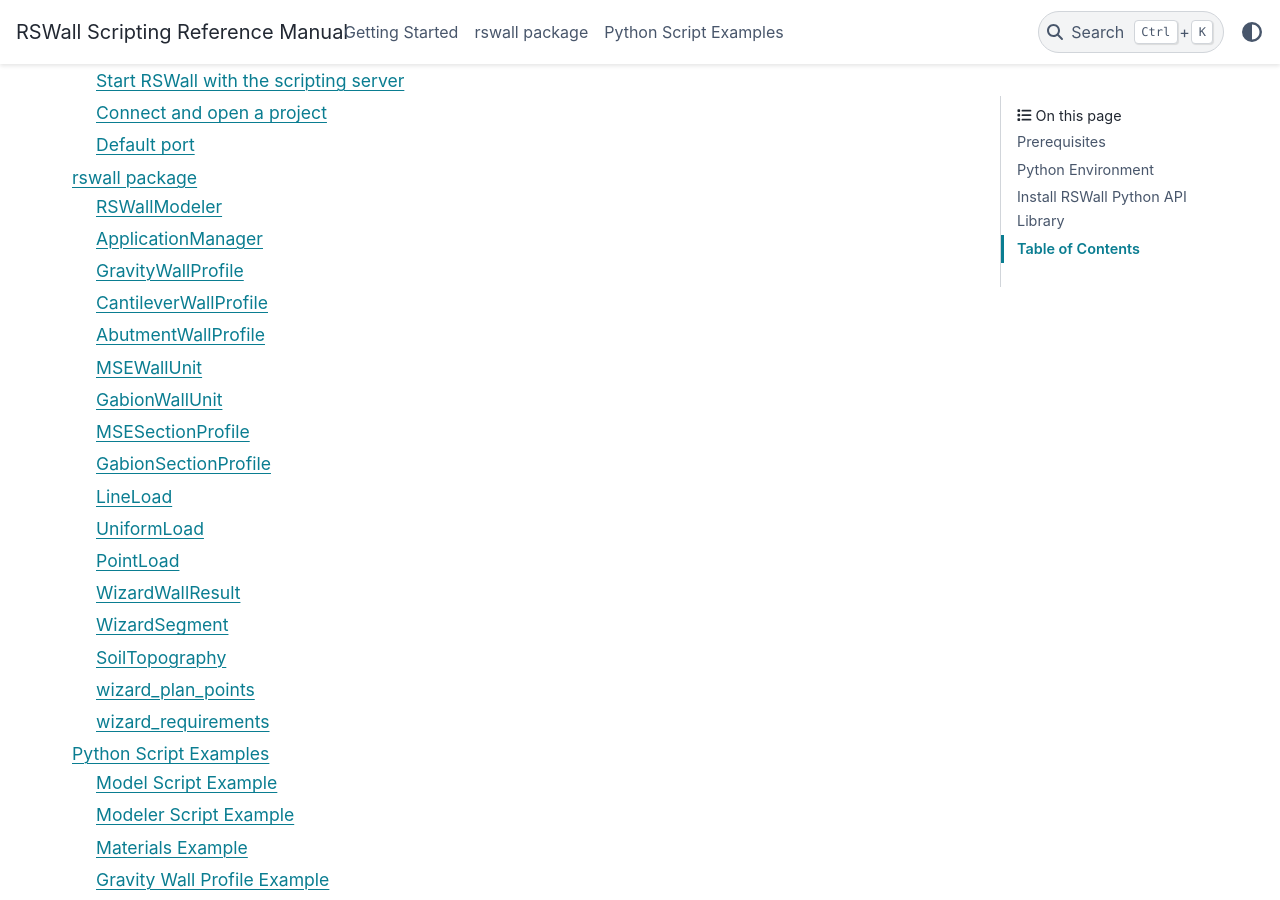
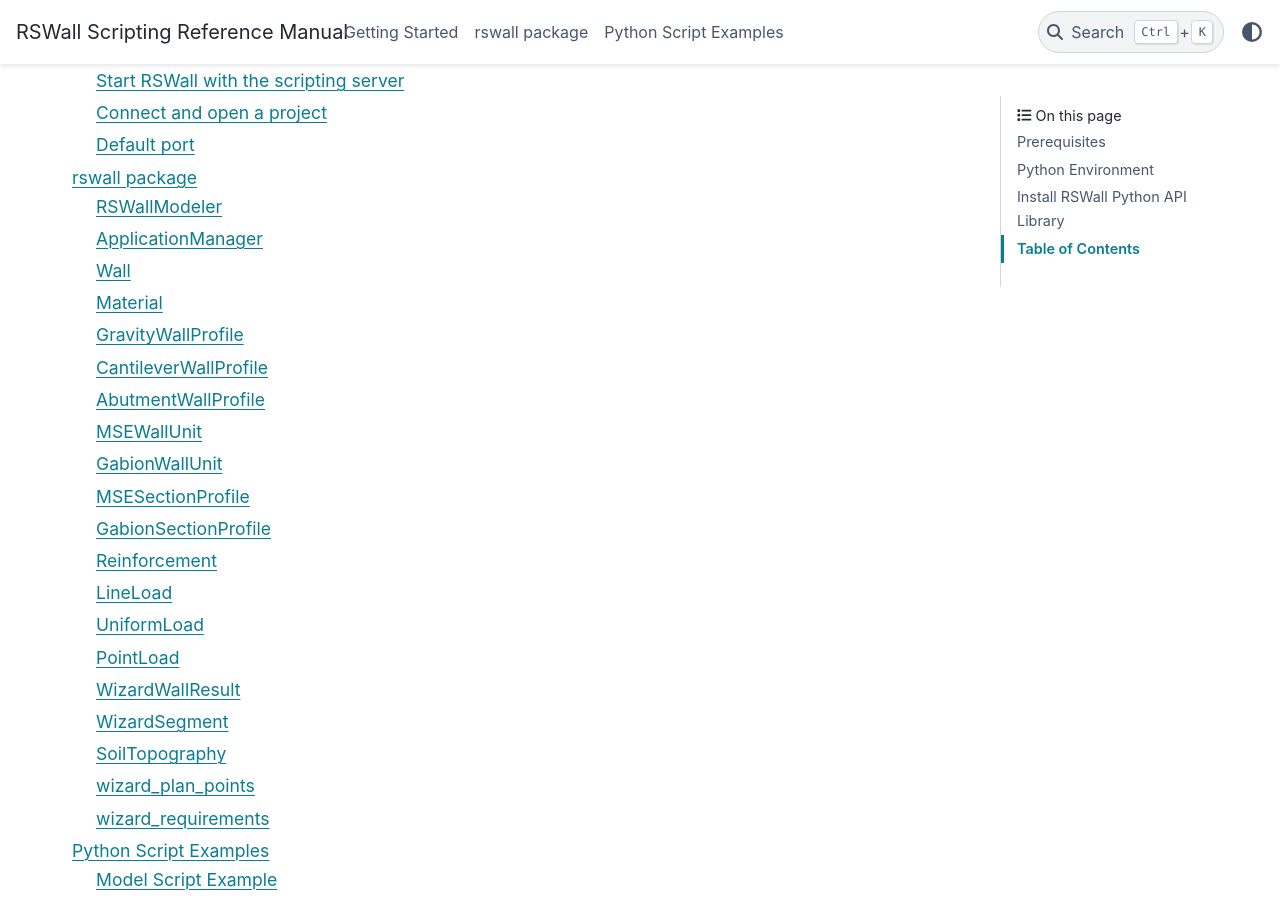
Before and after one commit to Rocscience/rswall-scripting, a Sphinx documentation site: the page built from docs/index.rst, in a window 1280 px wide and 900 px high, scrolled down 1031 px. Built offline with Sphinx 7.4.7 and the PyData theme 0.15.4, drawn with Linux system fonts in a browser that asks for light colours; pages that are not in the unit, such as notebooks, are missing from menus; the version number could not be read and is left out.

Commit message:
Update index.rst

```diff
--- a/docs/api/index.rst
+++ b/docs/api/index.rst
@@ -27,8 +27,8 @@
 
    RSWallModeler
    ApplicationManager
-   wall
-   material
+   Wall
+   Material
    GravityWallProfile
    CantileverWallProfile
    AbutmentWallProfile
@@ -36,7 +36,7 @@
    GabionWallUnit
    MSESectionProfile
    GabionSectionProfile
-   reinforcement
+   Reinforcement
    LineLoad
    UniformLoad
    PointLoad
```
